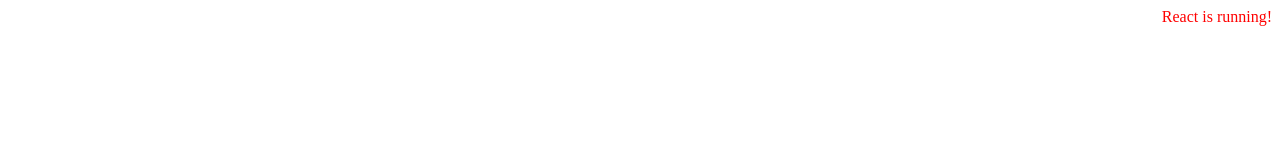
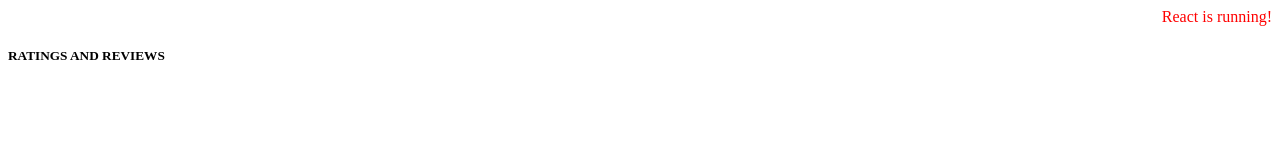
Before and after one commit to KindredKoalas/frontendcapstone, a React app: page / in a window 1280 px wide. Shown: the top 160 px of the page. Built offline with nearby package versions, Linux system fonts and the light colour scheme; no server answers; the HTML template or start-up script is replaced by a standard one.

Commit message:
Implemented reviews and ratings trial 1

```diff
--- a/client/src/components/App.jsx
+++ b/client/src/components/App.jsx
@@ -1,4 +1,6 @@
 import React from 'react';
+import ReviewsAndRatings from './ReviewsAndRatings/ReviewsAndRatings.jsx';
+
 import styled from 'styled-components';
 const Button = styled.div`
   color: red;
@@ -15,8 +17,11 @@ class App extends React.Component {
 
   render() {
     return (
+      <>
       <Button>React is running!</Button>
-    )
+      <ReviewsAndRatings/>
+      </>
+    );
   }
 }
 
--- /dev/null
+++ b/client/src/components/ReviewsAndRatings/ReviewsAndRatings.jsx
@@ -0,0 +1,23 @@
+import React from 'react';
+import axios from 'axios';
+
+class ReviewsAndRatings extends React.Component {
+  constructor(props) {
+    super(props)
+
+  }
+
+  componentDidMount() {
+    fetch('/reviews/25167')
+    .then(response => response.json())
+    .then(data => console.log(data));
+  }
+
+  render() {
+    return (
+      <h5>RATINGS AND REVIEWS</h5>
+    )
+  }
+}
+
+export default ReviewsAndRatings;
```
Also changed, not shown: 1 other file (tests, documents, lock files or other folders).
